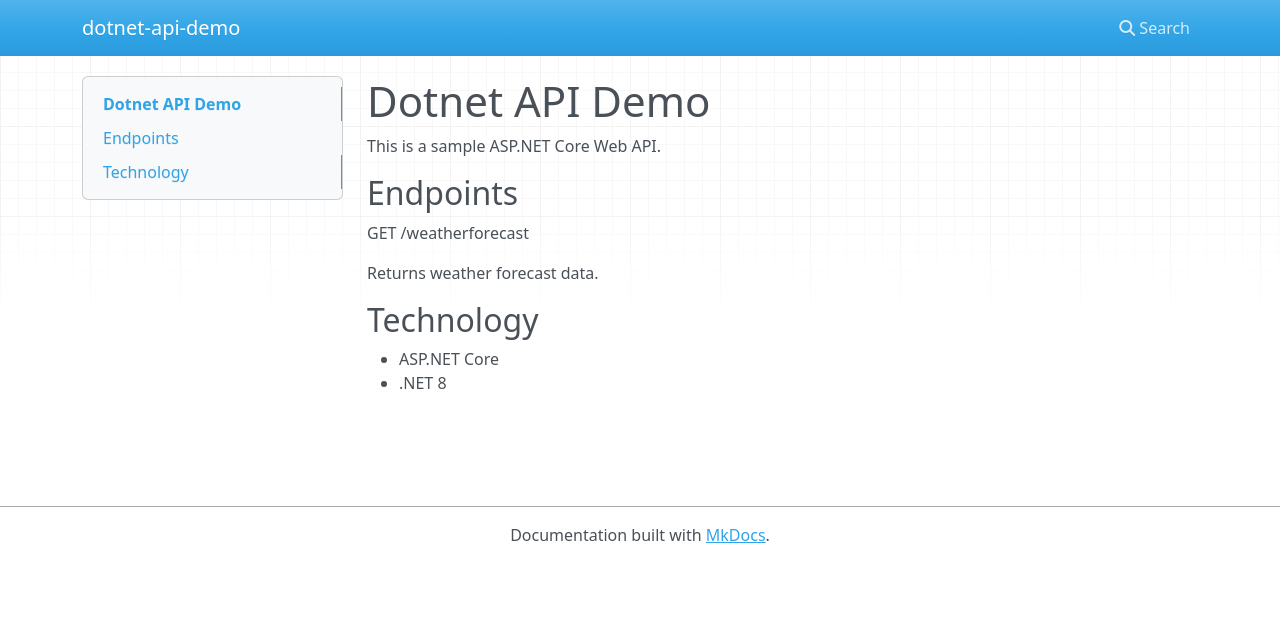
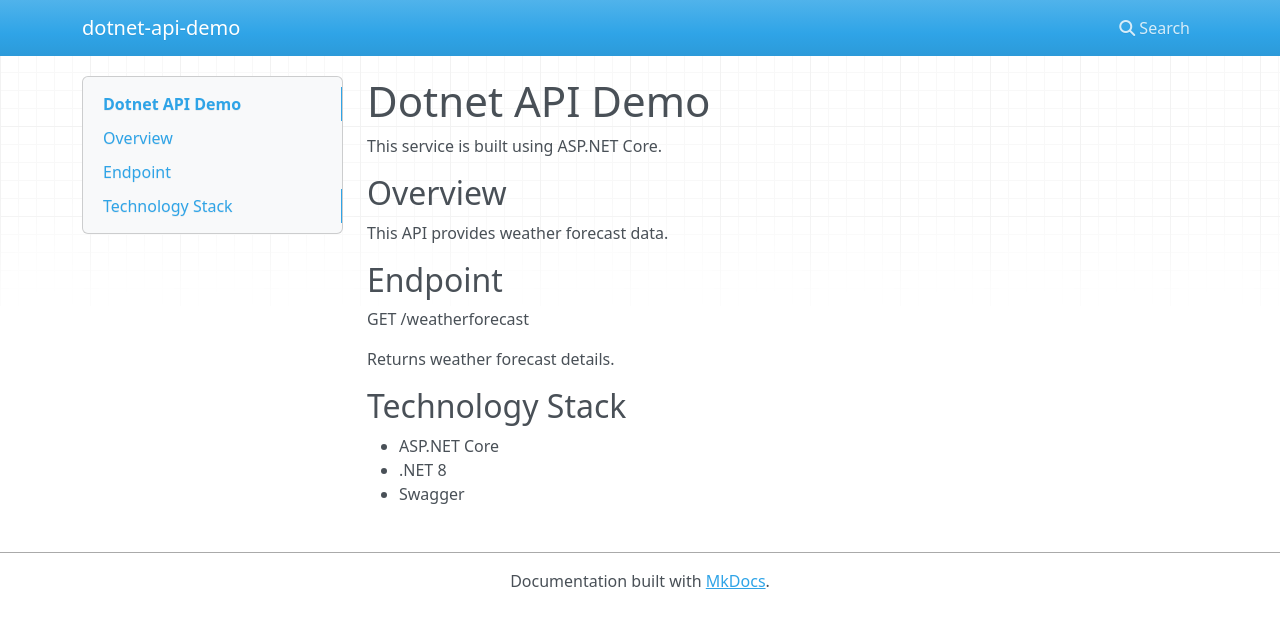
Before and after one commit to kishoregowd9-ediga/dotnet-api-demo, an MkDocs documentation site: the page built from docs/index.md, in a window 1280 px wide. Shown: the top 628 px of the page. Built offline with MkDocs 1.6.1, drawn with Linux system fonts in a browser that asks for light colours; nearby versions of some CDN libraries.

Commit message:
Add TechDocs documentation

```diff
--- a/catalog-info.yaml
+++ b/catalog-info.yaml
@@ -6,6 +6,8 @@ metadata:
   tags:
     - dotnet
     - api
+  annotations:
+    backstage.io/techdocs-ref: dir:.
 spec:
   type: service
   lifecycle: experimental
--- a/docs/index.md
+++ b/docs/index.md
@@ -1,14 +1,19 @@
 # Dotnet API Demo
 
-This is a sample ASP.NET Core Web API.
+This service is built using ASP.NET Core.
 
-## Endpoints
+## Overview
+
+This API provides weather forecast data.
+
+## Endpoint
 
 GET /weatherforecast
 
-Returns weather forecast data.
+Returns weather forecast details.
 
-## Technology
+## Technology Stack
 
 - ASP.NET Core
 - .NET 8
+- Swagger
```
